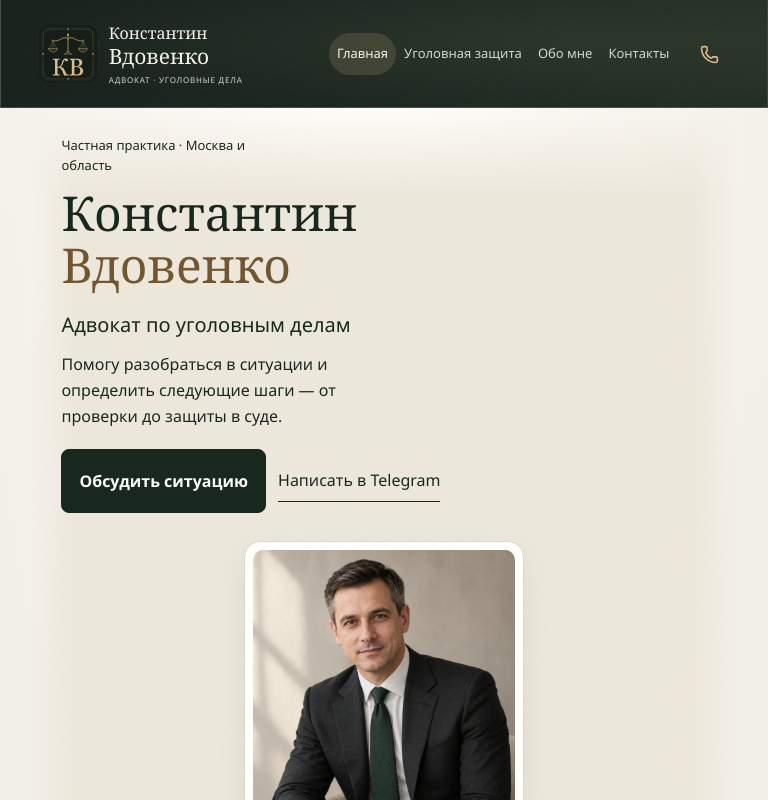
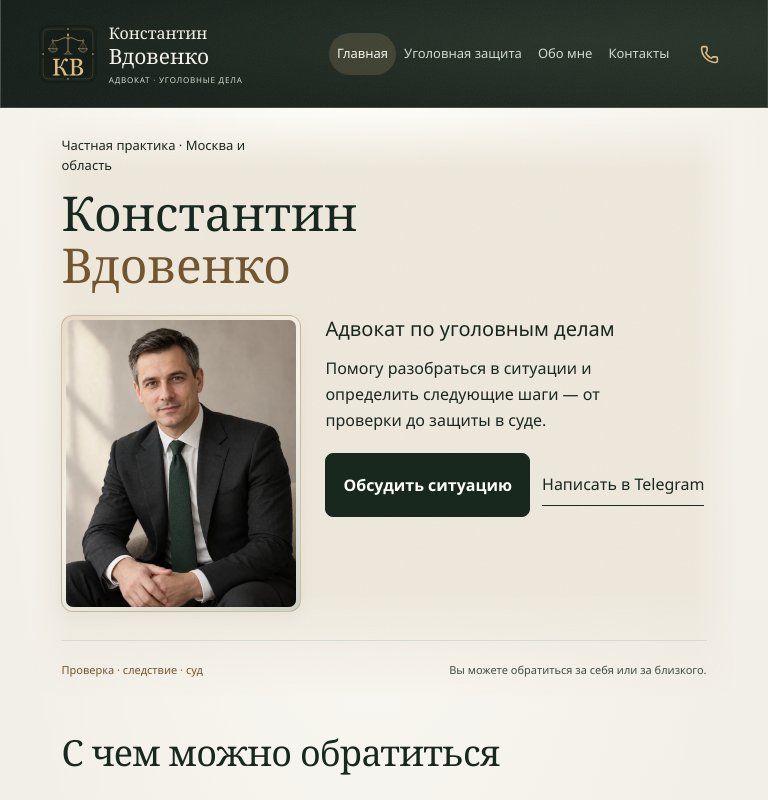
Before and after one commit to Aleks-man/advokat-vdovenko, a React (Vite) app in the folder front/: page / in a window 768 px wide. Shown: the top 800 px of the page. Built offline with nearby package versions, Linux system fonts and the light colour scheme; a web font is replaced by a local one.

Commit message:
Refine portrait frames and responsive hero layout

```diff
--- a/front/src/components/AttorneyProfile/AttorneyProfile.css
+++ b/front/src/components/AttorneyProfile/AttorneyProfile.css
@@ -20,11 +20,11 @@
   align-self: start;
   width: 100%;
   max-width: 360px;
-  padding: 8px;
-  border: 1px solid var(--line);
-  border-radius: var(--card-radius);
-  background: var(--paper-light);
-  box-shadow: 0 12px 32px rgb(25 40 31 / 6%);
+  padding: 4px;
+  border: 1px solid var(--portrait-border);
+  border-radius: var(--portrait-radius);
+  background: var(--portrait-surface);
+  box-shadow: var(--portrait-shadow);
 }
 .about-portrait img {
   display: block;
@@ -32,7 +32,7 @@
   height: auto;
   aspect-ratio: 4 / 5;
   object-fit: cover;
-  border-radius: 10px;
+  border-radius: calc(var(--portrait-radius) - 5px);
 }
 .about-content {
   grid-area: content;
--- a/front/src/components/Hero/Hero.css
+++ b/front/src/components/Hero/Hero.css
@@ -1,6 +1,6 @@
 .hero {
   display: grid;
-  grid-template-columns: minmax(0, 1fr) minmax(0, 368px);
+  grid-template-columns: minmax(0, 1fr) 280px;
   column-gap: 24px;
   position: relative;
   isolation: isolate;
@@ -38,7 +38,7 @@
 .hero h1 {
   margin-top: var(--intro-title-gap);
   font-family: var(--heading);
-  font-size: var(--hero-title);
+  font-size: min(var(--hero-title), 48px);
   font-weight: 400;
   line-height: 1.08;
   letter-spacing: normal;
@@ -85,14 +85,14 @@
 }
 .hero-art {
   width: 100%;
-  max-width: 368px;
+  max-width: 280px;
   margin-bottom: 32px;
-  padding: 8px;
-  align-self: center;
-  border: 1px solid var(--line);
-  border-radius: var(--card-radius);
-  background: var(--paper-light);
-  box-shadow: 0 12px 32px rgb(25 40 31 / 6%);
+  padding: 4px;
+  align-self: start;
+  border: 1px solid var(--portrait-border);
+  border-radius: var(--portrait-radius);
+  background: var(--portrait-surface);
+  box-shadow: var(--portrait-shadow);
 }
 .hero-image {
   display: block;
@@ -100,7 +100,7 @@
   height: auto;
   aspect-ratio: 4 / 5;
   object-fit: cover;
-  border-radius: 10px;
+  border-radius: calc(var(--portrait-radius) - 5px);
 }
 .hero-bottom {
   grid-column: 1 / -1;
@@ -117,15 +117,8 @@
   font-weight: 500;
   color: var(--accent-text);
 }
-@media (max-width: 1100px) {
-  .hero {
-    padding: var(--intro-padding) var(--panel-inset) 0;
-    column-gap: 16px;
-  }
-}
 @media (max-width: 960px) {
   .hero {
-    grid-template-columns: 1fr;
     margin-top: var(--intro-offset);
     padding: var(--intro-padding) var(--panel-inset) 0;
   }
@@ -149,8 +142,8 @@
     gap: 12px;
   }
   .hero-art {
-    max-width: 280px;
-    justify-self: center;
+    max-width: 100%;
+    justify-self: end;
     margin-bottom: 28px;
   }
   .hero-bottom {
@@ -162,3 +155,85 @@
     font-size: 11px;
   }
 }
+
+@media (max-width: 850px) {
+  .hero {
+    grid-template-columns: 1fr;
+  }
+  .hero-copy {
+    display: contents;
+  }
+  .hero-location {
+    grid-row: 1;
+  }
+  .hero h1 {
+    grid-row: 2;
+  }
+  .hero-art {
+    grid-row: 3;
+    max-width: 240px;
+    justify-self: start;
+    margin-block: 24px;
+  }
+  .hero-description {
+    grid-row: 4;
+    margin-top: 0;
+  }
+  .hero-actions {
+    grid-row: 5;
+    margin-top: var(--heading-gap);
+  }
+  .hero-bottom {
+    grid-row: 6;
+    margin-top: 28px;
+  }
+}
+
+@media (min-width: 601px) and (max-width: 850px) {
+  .hero {
+    grid-template-columns: 240px minmax(0, 1fr);
+    grid-template-rows: auto auto auto 1fr auto;
+  }
+  .hero-location,
+  .hero h1 {
+    grid-column: 1 / -1;
+  }
+  .hero-art {
+    grid-column: 1;
+    grid-row: 3 / 5;
+    margin-bottom: 0;
+  }
+  .hero-description {
+    grid-column: 2;
+    grid-row: 3;
+    margin-top: 24px;
+  }
+  .hero-actions {
+    grid-column: 2;
+    grid-row: 4;
+    align-self: start;
+  }
+  .hero-bottom {
+    grid-row: 5;
+  }
+}
+
+@media (max-width: 600px) {
+  .hero {
+    grid-template-columns: minmax(0, 360px);
+    justify-content: center;
+    padding-inline: clamp(24px, 6vw, 36px);
+  }
+  .hero-art {
+    max-width: 100%;
+  }
+  .hero-image {
+    height: clamp(230px, 70vw, 270px);
+    aspect-ratio: auto;
+    object-position: center top;
+  }
+  .hero-actions .button {
+    width: 100%;
+    justify-content: center;
+  }
+}
--- a/front/src/styles/tokens.css
+++ b/front/src/styles/tokens.css
@@ -27,6 +27,10 @@
   --on-dark: #f5f2ea;
   --on-dark-muted: #d1d8ce;
   --card-radius: 16px;
+  --portrait-radius: 12px;
+  --portrait-border: rgb(var(--accent-rgb) / 42%);
+  --portrait-surface: linear-gradient(145deg, #e5dac6, #f5f2ea 48%, #ccd2c7);
+  --portrait-shadow: 0 6px 18px rgb(25 40 31 / 4%);
   --heading: Georgia, 'Times New Roman', serif;
   --sans: 'Onest Variable', 'Segoe UI', Arial, sans-serif;
   --section-space: clamp(32px, 4vw, 48px);
```
Also changed, not shown: 2 other files (tests, documents, lock files or other folders).
